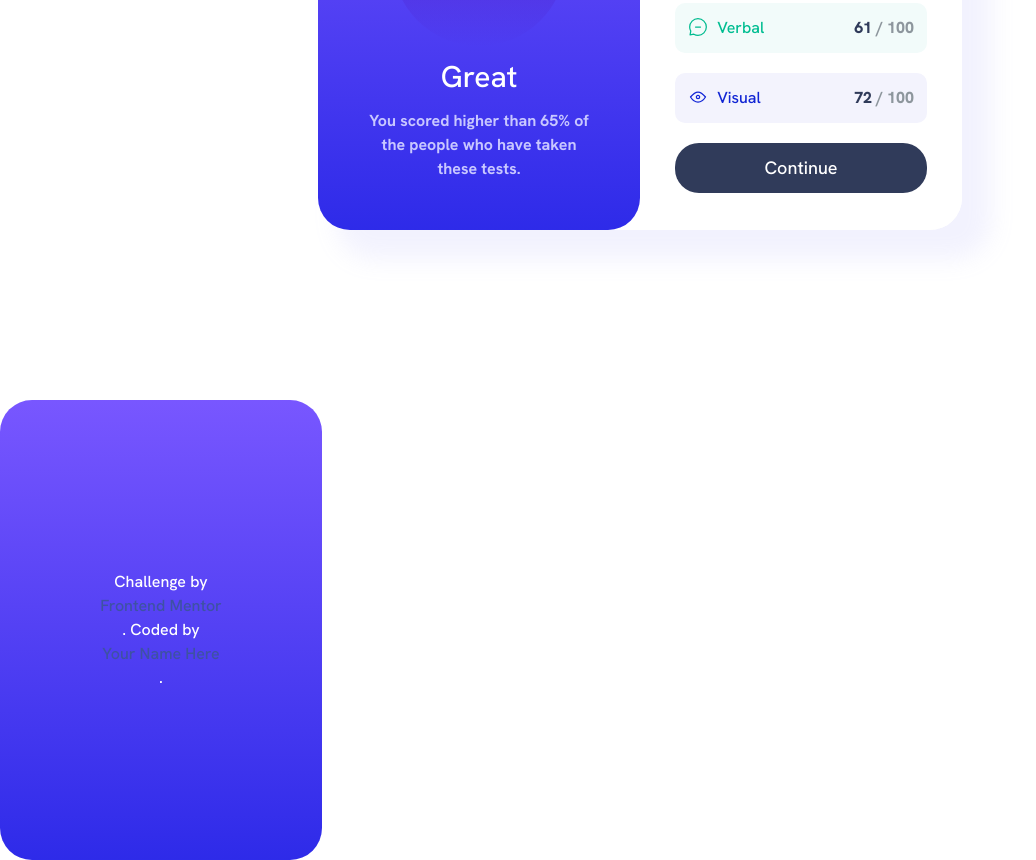
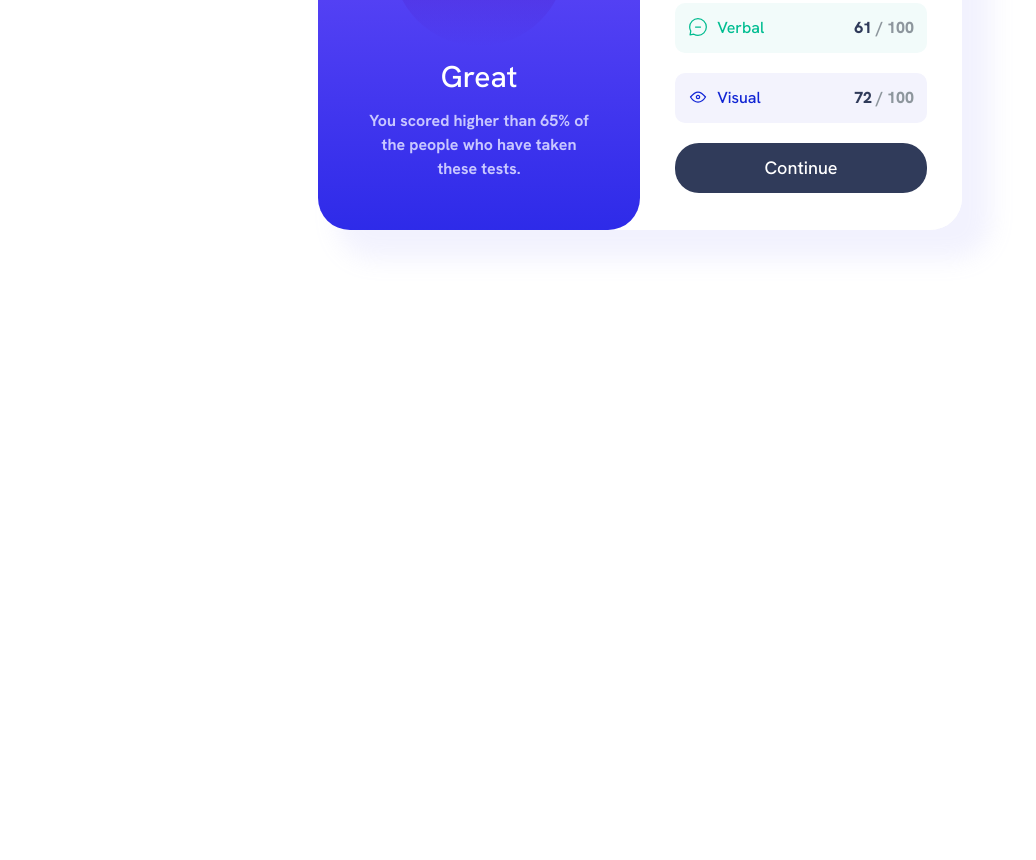
Before and after one commit to AnaLuisaFav/Results-Summary-Component, a plain HTML site: page index.html in a window 1280 px wide. Shown: the part 400-1260 px from the top of the page, without its empty margins (0-1036 px from the left). After the commit the page ends 800 px from the top, so only its background shows below. Drawn offline with Linux system fonts and the light colour scheme.

Commit message:
Update index.html

```diff
--- a/index.html
+++ b/index.html
@@ -79,10 +79,5 @@
 
 	</section> <!-- Fim Caixa -->
 
-	<footer class="conteudo">
-    Challenge by <a href="https://www.frontendmentor.io?ref=challenge" target="_blank">Frontend Mentor</a>.
-    Coded by <a href="#">Your Name Here</a>.
-	</footer>
-
 </body>
 </html>
```
